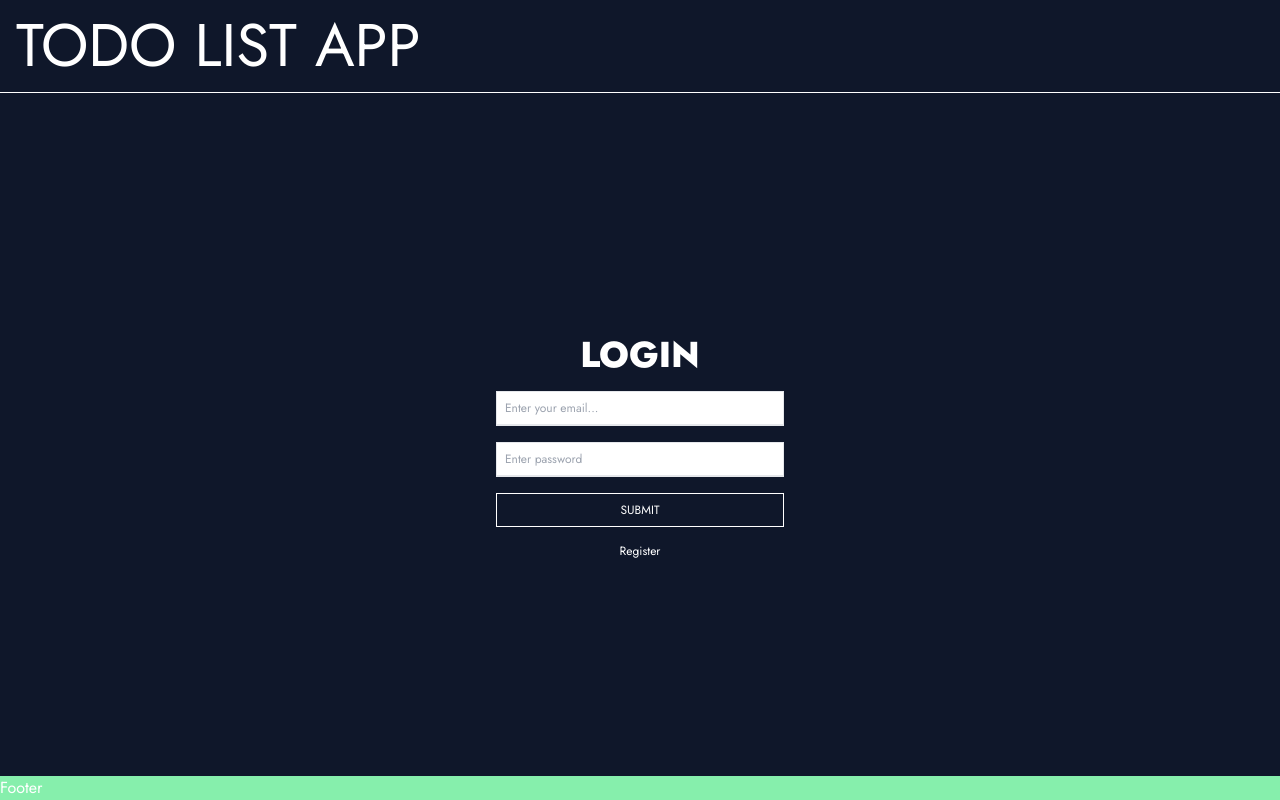
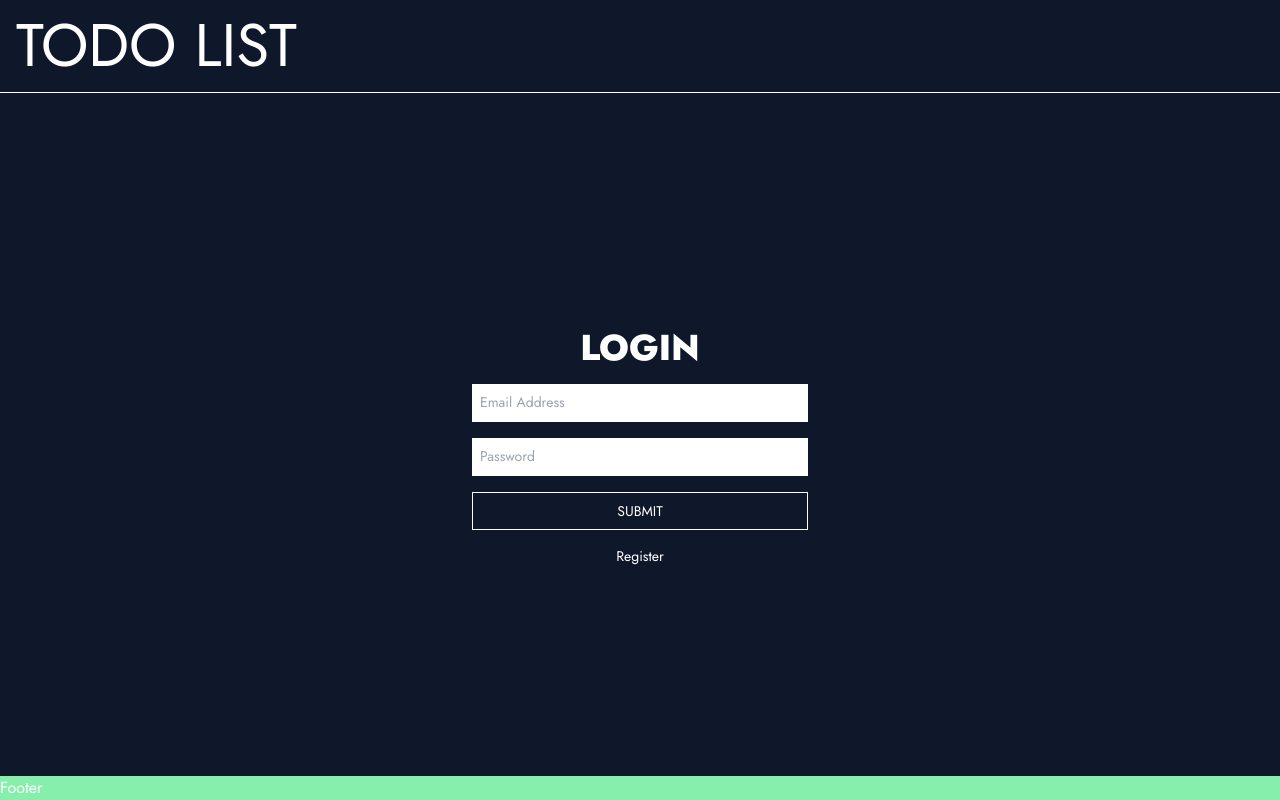
Before and after one commit to Juliandl88/todo-next-firebase, a Next.js app: page / in a window 1280 px wide. Built offline with nearby package versions, Linux system fonts and the light colour scheme; no server answers; some icons are missing.

Commit message:
se arma el auth

```diff
--- a/components/Header.js
+++ b/components/Header.js
@@ -4,7 +4,7 @@ export default function Header() {
   return (
     <div className="sticky top-0 w-full left-0 bg-slate-900 text-white flex items-center
     justify-between p-4 border-b border-solid border-white">
-      <h2 className="text-3xl sm:text-6xl select-none">TODO LIST APP</h2>
+      <h2 className="text-3xl sm:text-6xl select-none">TODO LIST</h2>
       <i class="fa-solid fa-user text-xl duration-300 hover:opacity-40 select-none cursor-pointer sm:text-3xl"></i>
     </div>
   );
--- a/components/Login.js
+++ b/components/Login.js
@@ -1,41 +1,67 @@
-import React, {useState} from "react";
+import React, { useState } from "react";
+import { useAuth } from "../context/AuthContext";
 
 export default function Login() {
-
   const [email, setEmail] = useState("");
   const [password, setPassword] = useState("");
   const [error, setError] = useState(null);
   const [isLoggingIn, setIsLoggingIn] = useState(true);
 
-  function submitHandler(){
-    if(!email || !password){
+  const { login, signup, currentUser } = useAuth();
+  console.log(currentUser);
+
+  async function submitHandler() {
+    if (!email || !password) {
       setError("Please enter email and password");
-      return
+      return;
     }
+    if (isLoggingIn) {
+      try {
+        await login(email, password);
+      } catch (err) {
+        setError("Incorrect email or password");
+      }
+      return;
+    }
+    await signup(email, password);
   }
 
   return (
-    <div className="flex-1 text-sm sm:text-xs flex flex-col justify-center items-center gap-2 sm:gap-4">
-      <h1 className="font-extrabold text-2xl sm:text-4xl select-none uppercase">{isLoggingIn ? "Login" : "Register"}</h1>
-      { error && <div className="w-full max-w-[40ch] text-center border-rose-400 border border-solid text-rose-400 py-2">{error}</div>}
+    <div className="flex-1 text-xs sm:text-sm flex flex-col justify-center items-center gap-2 sm:gap-4">
+      <h1 className="font-extrabold select-none text-2xl sm:text-4xl uppercase">
+        {isLoggingIn ? "Login" : "register"}
+      </h1>
+      {error && (
+        <div className="w-full max-w-[40ch] border-rose-400 border text-center border-solid text-rose-400 py-2">
+          {error}
+        </div>
+      )}
       <input
+        type="text"
         value={email}
-        onChange={(e)=>setEmail(e.target.value)}
-        type="text"
-        placeholder="Enter your email..."
-        className="outline-none duration-300 border-b-2 border-solid border white focus:border-cyan-300 text-slate-900 p-2 w-full max-w-[40ch]"
+        onChange={(e) => setEmail(e.target.value)}
+        placeholder="Email Address"
+        className="outline-none duration-300 border-b-2 border-solid border-white focus:border-cyan-300 text-slate-900 p-2 w-full max-w-[40ch]"
       />
       <input
         value={password}
-        onChange={(e)=>setPassword(e.target.value)}
+        onChange={(e) => setPassword(e.target.value)}
         type="password"
-        placeholder="Enter password"
-        className="outline-none duration-300 border-b-2 border-solid border white focus:border-cyan-300 text-slate-900 p-2 w-full max-w-[40ch]"
+        placeholder="Password"
+        className="outline-none text-slate-900 p-2 w-full max-w-[40ch] duration-300 border-b-2 border-solid border-white focus:border-cyan-300"
       />
-      <button onClick={submitHandler} className="w-full max-w-[40ch] border border-white border-solid uppercase py-2 duration-300 relative after:absolute after:top-0 after:right-full after:bg-white after:z-10 after:w-full after:h-full overflow-hidden hover:after:translate-x-full after:duration-300 hover:text-slate-900">
+      <button
+        onClick={submitHandler}
+        className="w-full max-w-[40ch] border border-white border-solid uppercase py-2 duration-300 relative after:absolute after:top-0 after:right-full after:bg-white after:z-10 after:w-full after:h-full overflow-hidden hover:after:translate-x-full after:duration-300 hover:text-slate-900"
+      >
         <h2 className="relative z-20">SUBMIT</h2>
       </button>
-      <h2 className="duration-300 hover:scale-125 select-none cursor-pointer" onClick={()=>setIsLoggingIn(!isLoggingIn)}> {!isLoggingIn ? "Login" : "Register"}</h2>
+      <h2
+        className="duration-300 hover:scale-110 cursor-pointer"
+        onClick={() => setIsLoggingIn(!isLoggingIn)}
+      >
+        {!isLoggingIn ? "Login" : "Register"}
+      </h2>
     </div>
   );
 }
--- /dev/null
+++ b/components/UserDashboard.js
@@ -0,0 +1,7 @@
+import React from 'react'
+
+export default function UserDashboard() {
+  return (
+    <div>UserDashboard</div>
+  )
+}
--- /dev/null
+++ b/context/AuthContext.js
@@ -0,0 +1,50 @@
+import React, { useContext, useState, useEffect, useRef } from 'react'
+import { auth, db } from '../firebase'
+import { signInWithEmailAndPassword, createUserWithEmailAndPassword, signOut, onAuthStateChanged } from 'firebase/auth'
+import { doc, getDoc } from 'firebase/firestore'
+
+const AuthContext = React.createContext()
+
+export function useAuth() {
+    return useContext(AuthContext)
+}
+
+export function AuthProvider({ children }) {
+    const [currentUser, setCurrentUser] = useState(null)
+    const [loading, setLoading] = useState(true)
+
+    function signup(email, password) {
+        createUserWithEmailAndPassword(auth, email, password)
+        return
+    }
+
+    function login(email, password) {
+        return signInWithEmailAndPassword(auth, email, password)
+    }
+
+    function logout() {
+        return signOut(auth)
+    }
+
+
+    useEffect(() => {
+        const unsubscribe = onAuthStateChanged(auth, async user => {
+            setCurrentUser(user)
+            setLoading(false)
+        })
+        return unsubscribe
+    }, [])
+
+    const value = {
+        currentUser,
+        login,
+        signup,
+        logout,
+    }
+
+    return (
+        <AuthContext.Provider value={value}>
+            {!loading && children}
+        </AuthContext.Provider>
+    )
+}
--- a/firebase.js
+++ b/firebase.js
@@ -1,9 +1,32 @@
-import { initializeApp } from 'firebase/app';
-import { getAuth}
+//Importamos la inicialización de Firebase, el módulo de autenticación y el de base de datos (Firestore)
+
+import { initializeApp } from "firebase/app";
+import { getAuth } from "firebase/auth";
+import { getFirestore } from "firebase/firestore";
 
 // TODO: Replace the following with your app's Firebase project configuration
 const firebaseConfig = {
-  //...
+  // Completamos con los datos de nuestra aplicación Firebase
+
+  apiKey: "AIzaSyCnVam0F37WT-IyBWxQRLV9VNraFOATZ8E",
+  authDomain: "todo-next-firebase-d77f6.firebaseapp.com",
+  projectId: "todo-next-firebase-d77f6",
+  storageBucket: "todo-next-firebase-d77f6.appspot.com",
+  messagingSenderId: "736206244944",
+  appId: "1:736206244944:web:96bba01c7e1993e2161555"
+
+  /*apiKey: process.env.NEXT_PUBLIC_APIKEY,
+  authDomain: process.env.NEXT_PUBLIC_AUTHDOMAIN,
+  projectId: process.env.NEXT_PUBLIC_PROJECTID,
+  storageBucket: process.env.NEXT_PUBLIC_STORAGEBUCKET,
+  messagingSenderId: process.env.NEXT_PUBLIC_MESSAGINGSENDERID,
+  appId: process.env.NEXT_PUBLIC_APPID,*/
 };
 
 const app = initializeApp(firebaseConfig);
+
+//Exportamos autenticación
+export const auth = getAuth(app);
+
+//Exportamos la base de datos
+export const db = getFirestore(app);
--- a/package.json
+++ b/package.json
@@ -10,6 +10,7 @@
   },
   "dependencies": {
     "autoprefixer": "^10.4.14",
+    "dotenv": "^16.0.3",
     "firebase": "^9.21.0",
     "next": "13.3.1",
     "postcss": "^8.4.23",
--- a/pages/_app.js
+++ b/pages/_app.js
@@ -1,11 +1,14 @@
 import Layout from "../components/Layout";
+import { AuthProvider } from "../context/AuthContext";
 import "../styles/globals.css";
 
 function MyApp({ Component, pageProps }) {
   return (
-    <Layout>
-      <Component {...pageProps} />
-    </Layout>
+    <AuthProvider>
+      <Layout>
+        <Component {...pageProps} />
+      </Layout>
+    </AuthProvider>
   );
 }
 
--- a/pages/index.js
+++ b/pages/index.js
@@ -1,8 +1,12 @@
 
 import Head from 'next/head'
 import Login from '../components/Login'
+import { useAuth } from '../context/AuthContext'
+import UserDashboard from '../components/userDashboard'
 
 export default function Home() {
+  const { currentUser } = useAuth()
+  console.log(currentUser)
   return (
     <>
        <Head>
@@ -10,7 +14,8 @@ export default function Home() {
         <meta name="description" content="Generated by create next app" />
         <link rel="icon" href="/favicon.ico" />
       </Head>
-     <Login/>
+     {!currentUser && <Login/>}
+     {currentUser && <UserDashboard />}
     </>
   )
 }
```
Also changed, not shown: 2 other files (tests, documents, lock files or other folders).
